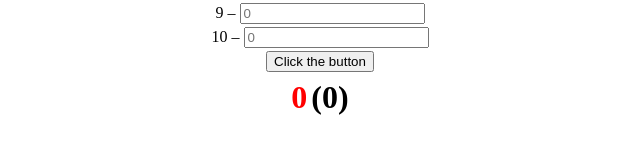
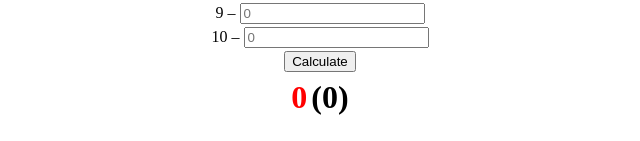
Before and after one commit to Zaryad/zaryad.github.com, a plain HTML site: page mini-apps/Average Rating Calculator.html in a window 1280 px wide. Shown: the part 199-340 px from the top of the page, without its empty margins (320-960 px from the left). Drawn offline with Linux system fonts and the light colour scheme.

Commit message:
Update Average Rating Calculator.html

```diff
--- a/mini-apps/Average Rating Calculator.html
+++ b/mini-apps/Average Rating Calculator.html
@@ -39,7 +39,7 @@ document.getElementById('total').innerHTML='('+t+')';
 8 – <input id="r8" type="number" size="10" placeholder="0" min="0" onkeyup="AverageRating();" onchange="AverageRating();"><br>
 9 – <input id="r9" type="number" size="10" placeholder="0" min="0" onkeyup="AverageRating();" onchange="AverageRating();"><br>
 10 – <input id="r10" type="number" size="10" placeholder="0" min="0" onkeyup="AverageRating();" onchange="AverageRating();"><br>
-<button onclick="AverageRating();">Click the button</button><br>
+<button onclick="AverageRating();">Calculate</button><br>
 <span id="rating">0</span>
 <span id="total">(0)</span>
 </body>
```
